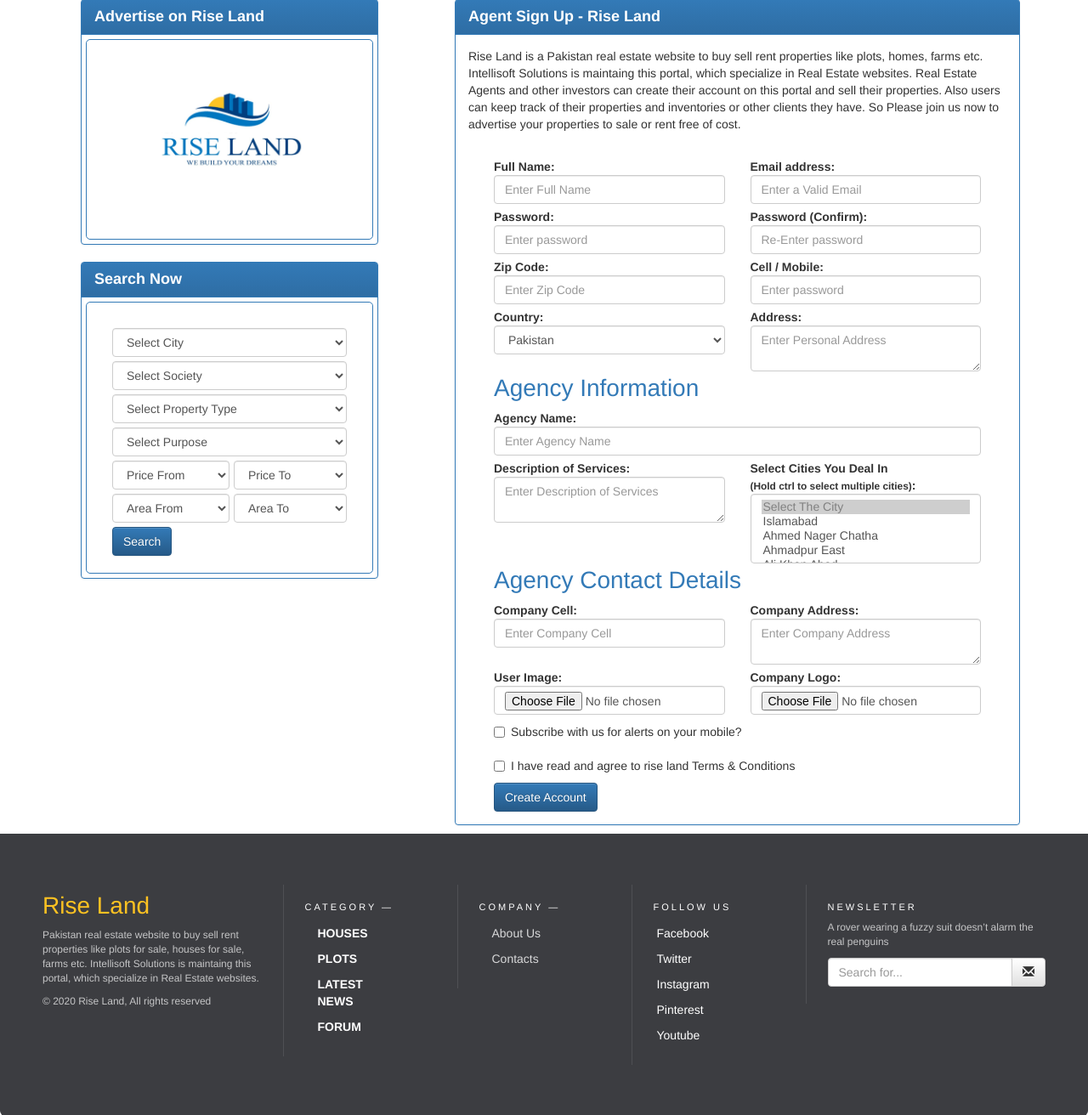
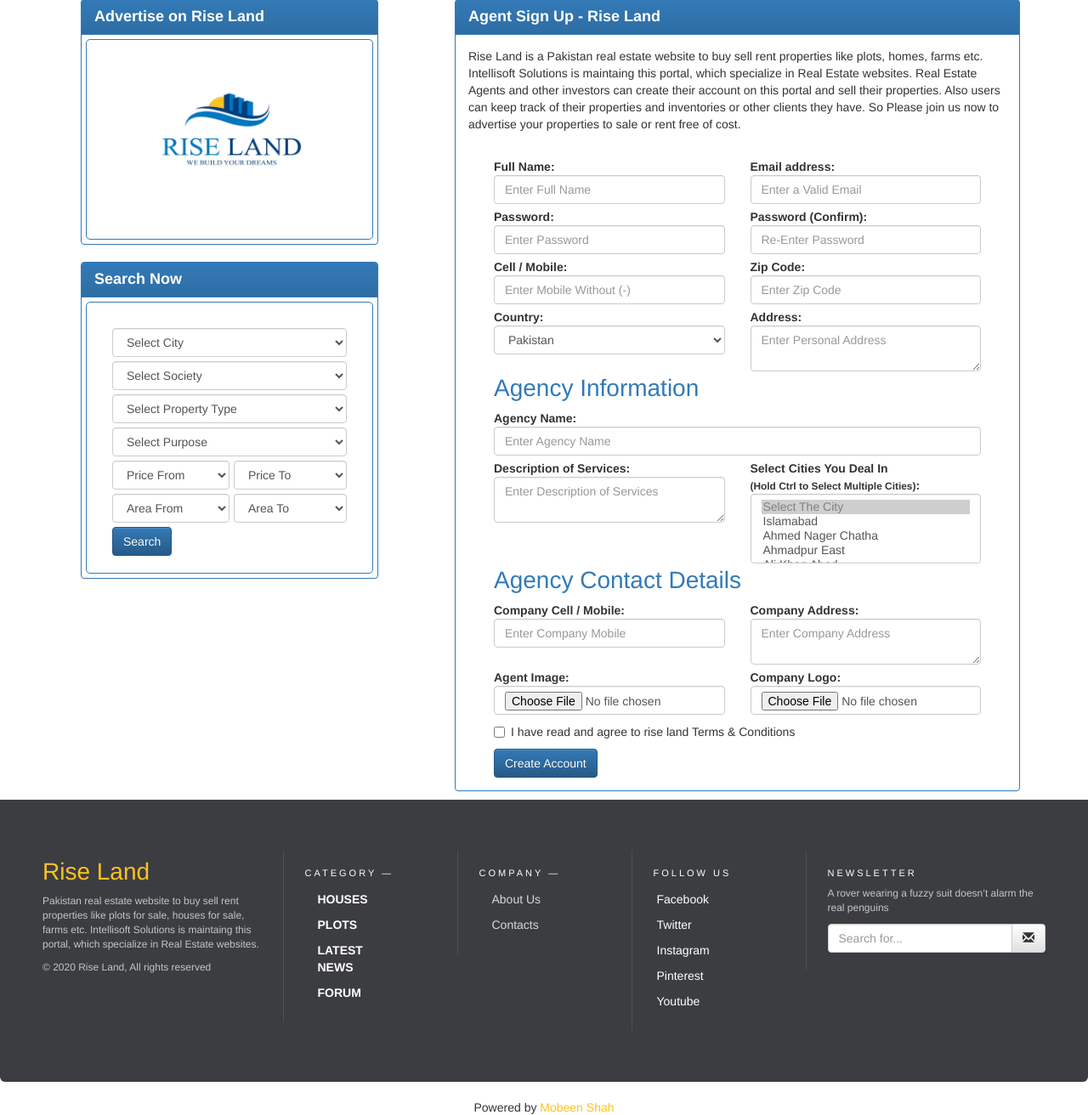
Before and after one commit to pandanxt/RiseLand, a PHP site: page /agent-register.php in a window 1280 px wide. Shown: the part 241-1553 px from the top of the page at 85% size. Run offline with PHP 8.4, Linux system fonts and the light colour scheme.

Commit message:
Agent Signup Functionality Completed.

```diff
--- a/agent-register.php
+++ b/agent-register.php
@@ -40,42 +40,41 @@
               <div class="form-group">
               <div class="col-sm-6">
                   <label for="name" class="form-label">Full Name:</label>
-                  <input type="name" class="form-control" id="name" placeholder="Enter Full Name" name="name" required>
+                  <input type="name" class="form-control" id="name" placeholder="Enter Full Name" name="name" required />
                 </div>
                 <div class="col-sm-6">
                   <label for="email" class="form-label">Email address:</label>
-                  <input type="email" class="form-control" id="email" placeholder="Enter a Valid Email" name="email" required>
+                  <input type="email" class="form-control" id="email" placeholder="Enter a Valid Email" name="email" required />
                 </div>
               </div>
 
               <div class="form-group">
                 <div class="col-sm-6">
                   <label for="pwd" class="form-label">Password:</label>
-                  <input type="password" class="form-control" id="pwd" placeholder="Enter password" name="password">
+                  <input type="password" class="form-control" id="pwd" placeholder="Enter Password" name="password" required />
                 </div>
                 <div class="col-sm-6">
                   <label for="pwd" class="form-label">Password (Confirm):</label>
-                  <input type="password" class="form-control" id="pwd" placeholder="Re-Enter password" name="passwordcon">
+                  <input type="password" class="form-control" id="pwd" placeholder="Re-Enter Password" name="passwordcon" required />
                 </div>
               </div>
 
               <div class="form-group">
+              <div class="col-sm-6">
+                  <label for="pwd" class="form-label">Cell / Mobile:</label>
+                  <input type="number" class="form-control" id="pwd" placeholder="Enter Mobile Without (-)" name="cell" required />
+                </div>
                 <div class="col-sm-6">
                   <label for="email" class="form-label">Zip Code:</label>
-                  <input type="number" class="form-control" id="email" placeholder="Enter Zip Code" name="zip" required>
-                </div>
-                <div class="col-sm-6">
-                  <label for="pwd" class="form-label">Cell / Mobile:</label>
-                  <input type="number" class="form-control" id="pwd" placeholder="Enter password" name="cell" required>
+                  <input type="number" class="form-control" id="email" placeholder="Enter Zip Code" name="zip" required />
                 </div>
               </div>
 
               <div class="form-group">
               <div class="col-sm-6">
                   <label for="country" class="form-label">Country:</label>
-                  <!-- <input type="text" class="form-control" id="country" placeholder="Enter Country" name="country" required> -->
                   <!--Country List-->
-                  <select id="country" name="country" class="form-control">
+                  <select id="country" name="country" class="form-control" required>
                     <option value="Afganistan">Afghanistan</option>
                     <option value="Albania">Albania</option>
                     <option value="Algeria">Algeria</option>
@@ -345,12 +344,10 @@
                   <textarea type="text" class="form-control" id="service" placeholder="Enter Description of Services" name="service" required></textarea>
                 </div>
                 <div class="col-sm-6">
-                  <label for="city" class="form-label">Select Cities You Deal In<br /><small>(Hold ctrl to select multiple cities)</small>:</label>
-                  <!-- <input type="email" class="form-control" id="email" placeholder="Enter password" name="pwd"> -->
-                  <select class="form-control" name="citydeal[]" id="city" multiple required>
+                  <label for="city" class="form-label">Select Cities You Deal In<br /><small>(Hold Ctrl to Select Multiple Cities)</small>:</label>
+                  <select class="form-control" name="citydeal[]" id="city" multiple="multiple" required>
                   <option value="" disabled selected>Select The City</option>
                   <option value="Islamabad">Islamabad</option>
-                  <!-- <option value="" disabled>Punjab Cities</option> -->
                   <option value="Ahmed Nager Chatha">Ahmed Nager Chatha</option>
                   <option value="Ahmadpur East">Ahmadpur East</option>
                   <option value="Ali Khan Abad">Ali Khan Abad</option>
@@ -453,7 +450,6 @@
                   <option value="Vehari">Vehari</option>
                   <option value="Wah Cantonment">Wah Cantonment</option>
                   <option value="Wazirabad">Wazirabad</option>
-                  <!-- <option value="" disabled>Sindh Cities</option> -->
                   <option value="Badin">Badin</option>
                   <option value="Bhirkan">Bhirkan</option>
                   <option value="Rajo Khanani">Rajo Khanani</option>
@@ -510,7 +506,6 @@
                   <option value="Thatta">Thatta</option>
                   <option value="Umerkot">Umerkot</option>
                   <option value="Warah">Warah</option>
-                  <!-- <option value="" disabled>Khyber Cities</option> -->
                   <option value="Abbottabad">Abbottabad</option>
                   <option value="Adezai">Adezai</option>
                   <option value="Alpuri">Alpuri</option>
@@ -557,7 +552,6 @@
                   <option value="Thall">Thall</option>
                   <option value="Timergara">Timergara</option>
                   <option value="Tordher">Tordher</option>
-                  <!-- <option value="" disabled>Balochistan Cities</option> -->
                   <option value="Awaran">Awaran</option>
                   <option value="Barkhan">Barkhan</option>
                   <option value="Chagai">Chagai</option>
@@ -598,8 +592,8 @@
 
               <div class="form-group">
                 <div class="col-sm-6">
-                  <label for="cell" class="form-label">Company Cell:</label>
-                  <input type="number" class="form-control" id="cell" placeholder="Enter Company Cell" name="companycell" required/>
+                  <label for="cell" class="form-label">Company Cell / Mobile:</label>
+                  <input type="number" class="form-control" id="cell" placeholder="Enter Company Mobile" name="companycell" required/>
                 </div>
                 <div class="col-sm-6">
                   <label for="address" class="form-label">Company Address:</label>
@@ -609,7 +603,7 @@
 
               <div class="form-group">
                 <div class="col-sm-6">
-                  <label for="file" class="form-label">User Image:</label>
+                  <label for="file" class="form-label">Agent Image:</label>
                   <input type="file" class="form-control" id="file" name="file" />
                 </div>
                 <div class="col-sm-6">
@@ -619,14 +613,14 @@
               </div>
 
               <div class="form-group">
+                <!-- <div class="col-sm-12">
+                  <div class="checkbox">
+                    <label><input type="checkbox" name="alertsms"> Subscribe with us for alerts on your mobile?</label>
+                  </div>
+                </div> -->
                 <div class="col-sm-12">
                   <div class="checkbox">
-                    <label><input type="checkbox" name="alerts"> Subscribe with us for alerts on your mobile?</label>
-                  </div>
-                </div>
-                <div class="col-sm-12">
-                  <div class="checkbox">
-                    <label><input type="checkbox" name="remember"> I have read and agree to rise land Terms & Conditions</label>
+                    <label><input type="checkbox" name="policy" required> I have read and agree to rise land Terms & Conditions</label>
                   </div>
                 </div>
               </div>
```
Also changed, not shown: include/agent-register-handler.php (+10 -10 lines).
